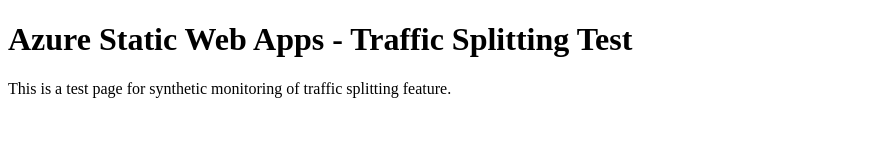
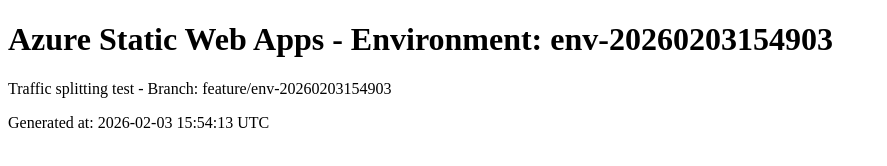
Before and after one commit to skylathadani-ms/synthetics-swa-traffic-20260203154903, a plain HTML site: page index.html in a window 1280 px wide. Shown: the whole page, without its empty margins (0-887 px from the left). Drawn offline with Linux system fonts and the light colour scheme.

Commit message:
Update index.html for env-20260203154903

```diff
--- a/index.html
+++ b/index.html
@@ -1,10 +1,11 @@
 <!DOCTYPE html>
 <html>
 <head>
-<title>Synthetics Test - Traffic Splitting</title>
+<title>Environment: env-20260203154903</title>
 </head>
 <body>
-<h1>Azure Static Web Apps - Traffic Splitting Test</h1>
-<p>This is a test page for synthetic monitoring of traffic splitting feature.</p>
+<h1>Azure Static Web Apps - Environment: env-20260203154903</h1>
+<p>Traffic splitting test - Branch: feature/env-20260203154903</p>
+<p>Generated at: 2026-02-03 15:54:13 UTC</p>
 </body>
 </html>
```
